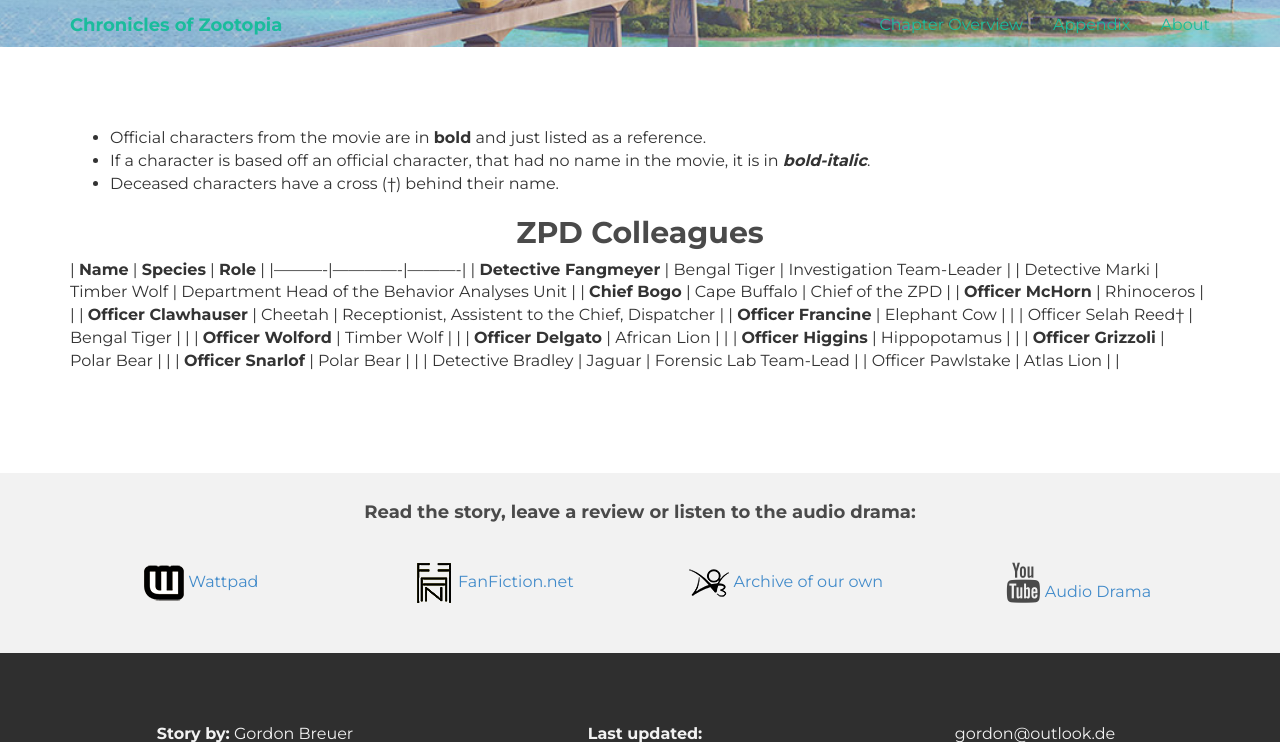
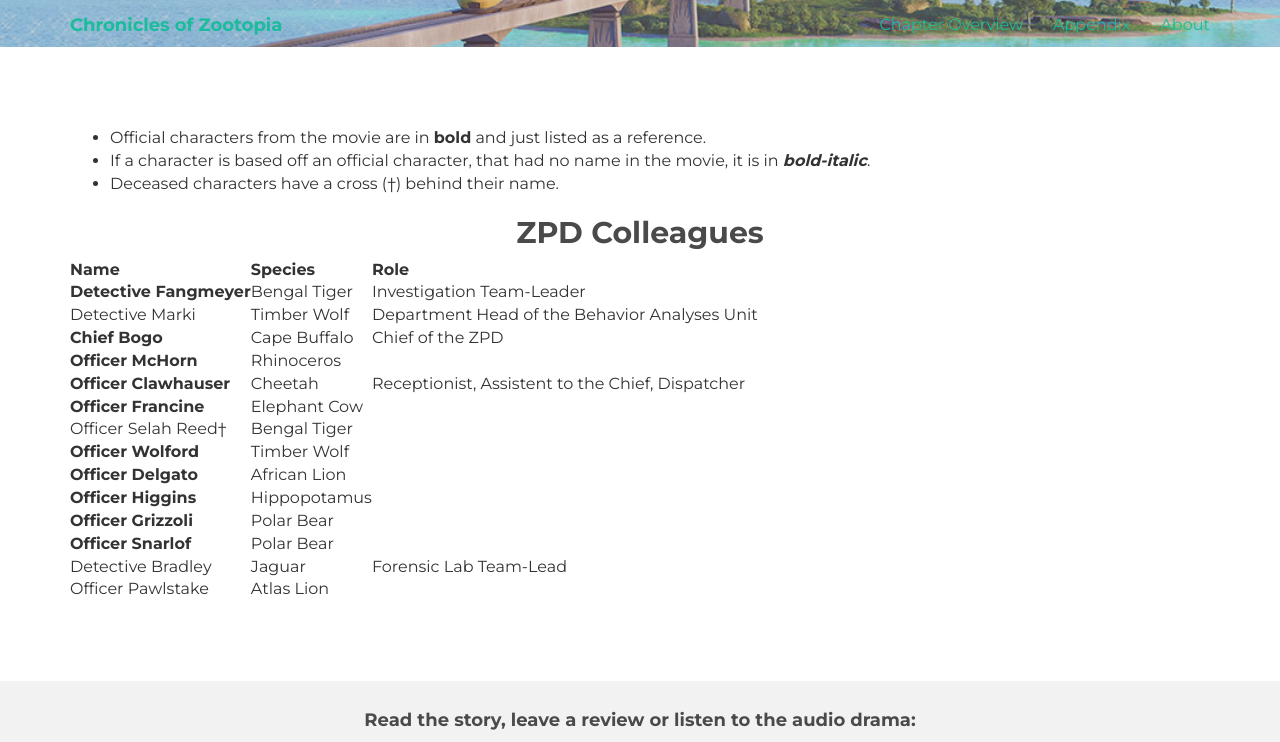
Before and after one commit to Anheledir/ChroniclesOfZootopia, a Jekyll site: the page built from appendix/characters.md, in a window 1280 px wide and 900 px high, scrolled down 533 px, cut to the strip 0-742 px from the top of the window. Built offline with Jekyll 4.4.1, drawn with Linux system fonts in a browser that asks for light colours; nearby versions of some CDN libraries.

Commit message:
Updated table syntax

```diff
--- a/appendix/characters.md
+++ b/appendix/characters.md
@@ -9,19 +9,20 @@
  - Deceased characters have a cross (†) behind their name.
 
 ## ZPD Colleagues
-| **Name** | **Species** | **Role** |
-|----------|-------------|----------|
-| **Detective Fangmeyer** | Bengal Tiger | Investigation Team-Leader |
-| Detective Marki | Timber Wolf | Department Head of the Behavior Analyses Unit |
-| **Chief Bogo** | Cape Buffalo | Chief of the ZPD |
-| **Officer McHorn** | Rhinoceros |  |
-| **Officer Clawhauser** | Cheetah | Receptionist, Assistent to the Chief, Dispatcher |
-| **Officer Francine** | Elephant Cow |  |
-| Officer Selah Reed† | Bengal Tiger |  |
-| **Officer Wolford** | Timber Wolf |  |
-| **Officer Delgato** | African Lion |  |
-| **Officer Higgins** | Hippopotamus |  |
-| **Officer Grizzoli** | Polar Bear |  |
-| **Officer Snarlof** | Polar Bear |  |
-| Detective Bradley | Jaguar | Forensic Lab Team-Lead |
-| Officer Pawlstake | Atlas Lion |  |
+
+**Name** | **Species** | **Role** |
+|-
+**Detective Fangmeyer** | Bengal Tiger | Investigation Team-Leader |
+Detective Marki | Timber Wolf | Department Head of the Behavior Analyses Unit |
+**Chief Bogo** | Cape Buffalo | Chief of the ZPD |
+**Officer McHorn** | Rhinoceros | |
+**Officer Clawhauser** | Cheetah | Receptionist, Assistent to the Chief, Dispatcher |
+**Officer Francine** | Elephant Cow | |
+Officer Selah Reed† | Bengal Tiger | |
+**Officer Wolford** | Timber Wolf | |
+**Officer Delgato** | African Lion | |
+**Officer Higgins** | Hippopotamus | |
+**Officer Grizzoli** | Polar Bear | |
+**Officer Snarlof** | Polar Bear | |
+Detective Bradley | Jaguar | Forensic Lab Team-Lead |
+Officer Pawlstake | Atlas Lion | |
```
